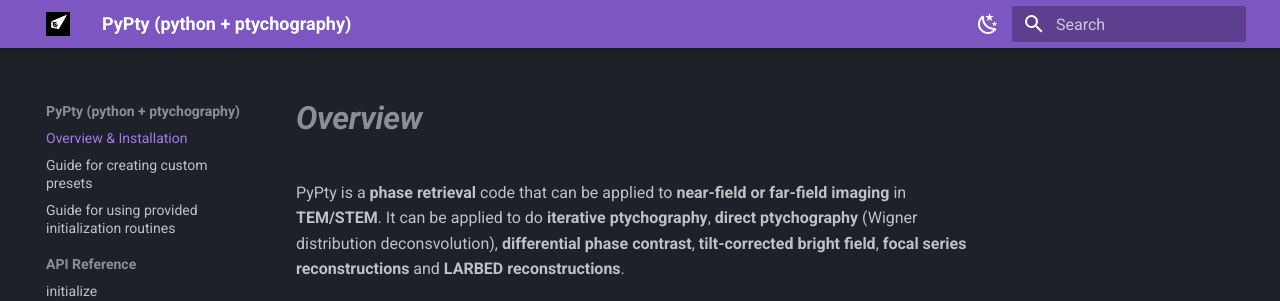
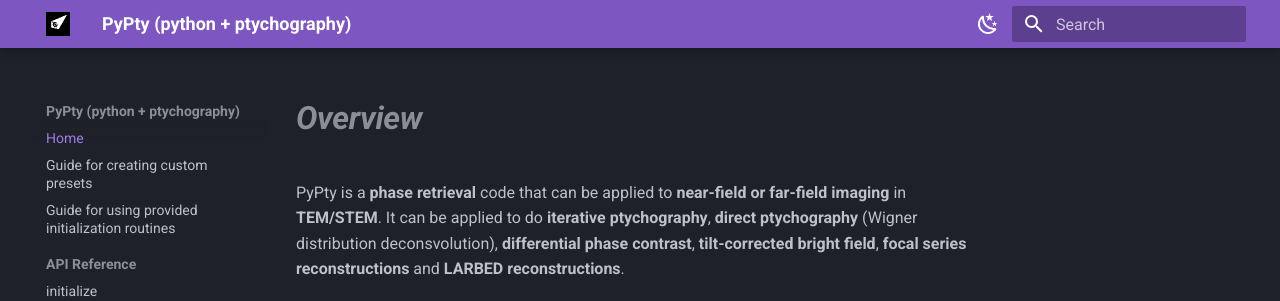
Before and after one commit to Anton-Gladyshev/pypty, an MkDocs documentation site: the page built from docs/index.md, in a window 1280 px wide. Shown: the top 301 px of the page. Built offline with MkDocs 1.6.1 and Material for MkDocs 9.7.7, drawn with Linux system fonts in a browser that asks for light colours.

```diff
--- a/mkdocs.yaml
+++ b/mkdocs.yaml
@@ -28,7 +28,7 @@
   - stylesheets/custom.css  # custom CSS if you want even more control
 
 nav:
-  - Overview & Installation: reference/index.md
+  - Home: index.md
   - Guide for creating custom presets: reference/pypty/custom_presets.md
   - Guide for using provided initialization routines: reference/pypty/ini_custom.md
   - API Reference:
```
Also changed, not shown: docs/index.md (renamed from docs/reference/index.md), 1 other file.
